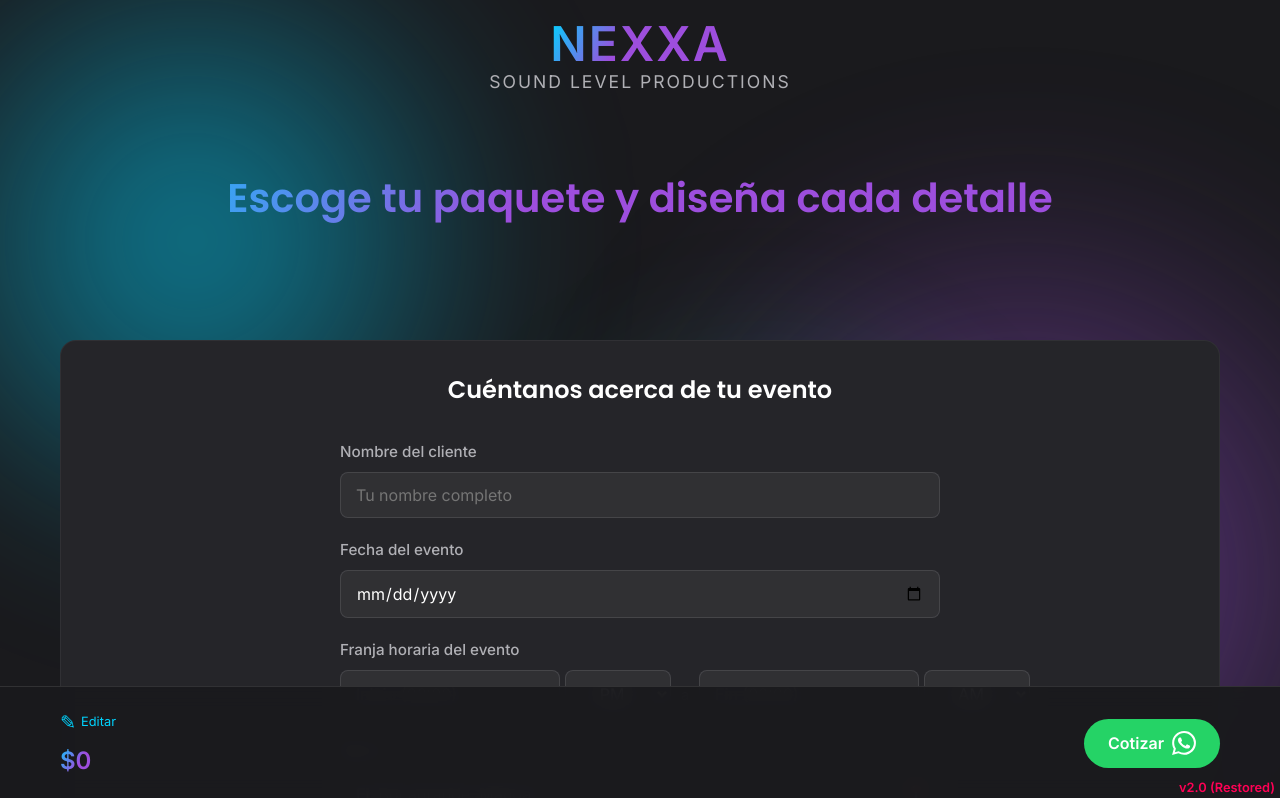
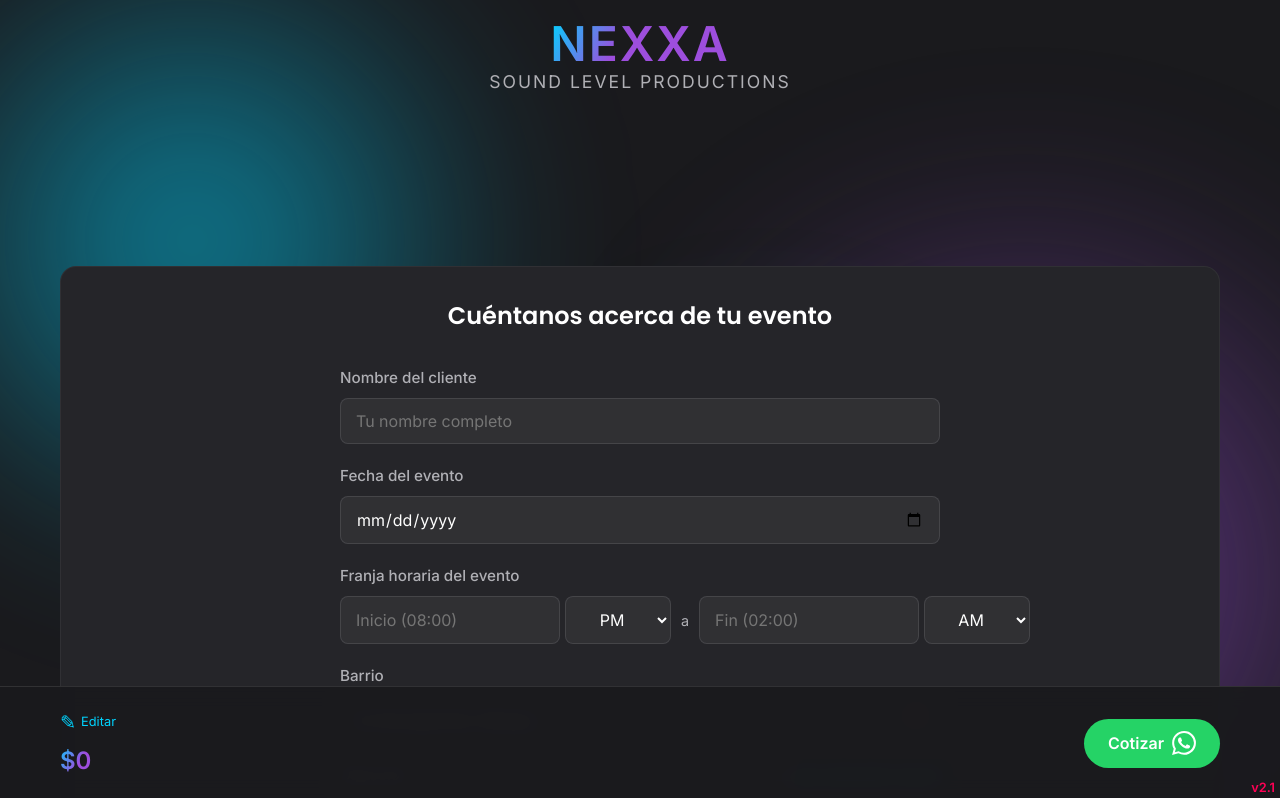
Before and after one commit to nicollerivera/APP-Nexxa-Sound, a React (Vite) app: page / in a window 1280 px wide. Shown: the top 798 px of the page. Built offline with nearby package versions, Linux system fonts and the light colour scheme.

Commit message:
Remove hero text and fix footer structure v2.1

```diff
--- a/src/App.jsx
+++ b/src/App.jsx
@@ -258,7 +258,7 @@ function App() {
         <div className="slogan">Sound Level Productions</div>
       </nav>
       <header className="container hero fade-in">
-        <h1>Escoge tu paquete y diseña cada detalle </h1>
+        {/* Headline removed to save space */}
       </header>
 
       <main className="container">
@@ -408,7 +408,7 @@ function App() {
               <path d="M17.472 14.382c-.297-.149-1.758-.867-2.03-.967-.273-.099-.471-.148-.67.15-.197.297-.767.966-.94 1.164-.173.199-.347.223-.644.075-.297-.15-1.255-.463-2.39-1.475-.883-.788-1.48-1.761-1.653-2.059-.173-.297-.018-.458.13-.606.134-.133.298-.347.446-.52.149-.174.198-.298.298-.497.099-.198.05-.371-.025-.52-.075-.149-.669-1.612-.916-2.207-.242-.579-.487-.5-.669-.51-.173-.008-.371-.01-.57-.01-.198 0-.52.074-.792.372-.272.297-1.04 1.016-1.04 2.479 0 1.462 1.065 2.875 1.213 3.074.149.198 2.096 3.2 5.077 4.487.709.306 1.262.489 1.694.625.712.227 1.36.195 1.871.118.571-.085 1.758-.719 2.006-1.413.248-.694.248-1.289.173-1.413-.074-.124-.272-.198-.57-.347m-5.421 7.403h-.004a9.87 9.87 0 01-5.031-1.378l-.361-.214-3.741.982.998-3.648-.235-.374a9.86 9.86 0 01-1.51-5.26c.001-5.45 4.436-9.884 9.888-9.884 2.64 0 5.122 1.03 6.988 2.898a9.825 9.825 0 012.893 6.916c-.004 5.45-4.439 9.884-9.896 9.884m8.413-18.297A11.815 11.815 0 0012.05 0C5.495 0 .16 5.335.157 11.892c0 2.096.547 4.142 1.588 5.945L.057 24l6.305-1.654a11.882 11.882 0 005.683 1.448h.005c6.554 0 11.89-5.335 11.893-11.893a11.821 11.821 0 00-3.48-8.413z" />
             </svg>
           </a>
-          <div style={{ position: 'absolute', bottom: '2px', right: '5px', fontSize: '0.8rem', color: '#ff0055', fontWeight: 'bold' }}>v2.0 (Restored)</div>
+          <div style={{ position: 'absolute', bottom: '2px', right: '5px', fontSize: '0.8rem', color: '#ff0055', fontWeight: 'bold' }}>v2.1</div>
         </div>
       </footer>
     </div>
```
